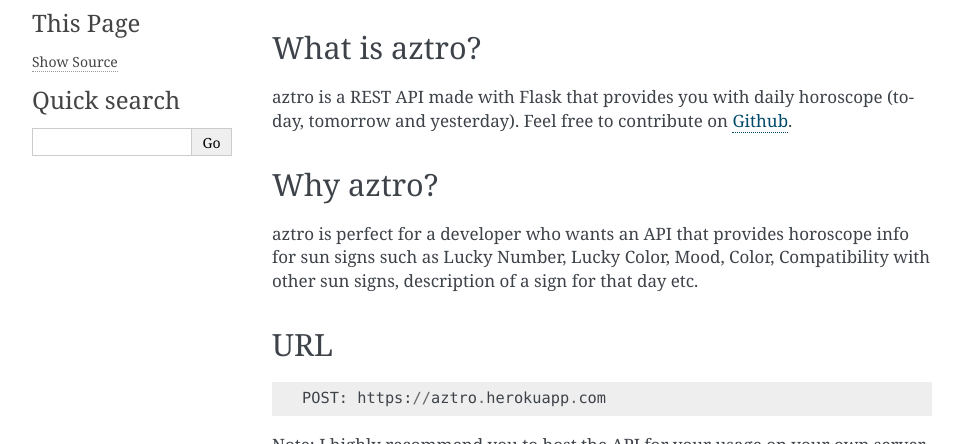
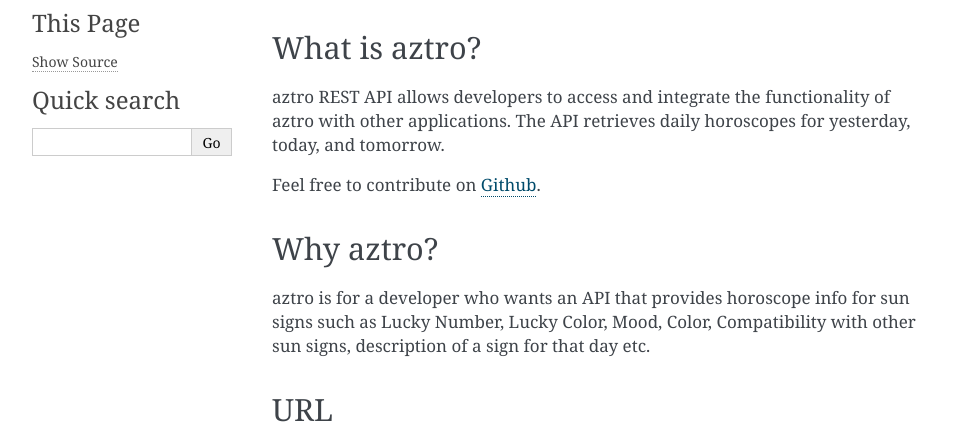
Before and after one commit to sameerkumar18/aztro, a Sphinx documentation site: the page built from docs/source/index.rst, in a window 1280 px wide and 900 px high, cut to the strip 456-900 px from the top of the window. Shown: the whole strip, without its empty margins (148-1111 px from the left). Built offline with Sphinx 7.4.7, drawn with Linux system fonts in a browser that asks for light colours.

Commit message:
Update index.rst

```diff
--- a/docs/source/index.rst
+++ b/docs/source/index.rst
@@ -11,7 +11,8 @@
 
 What is aztro?
 ==============
-aztro is a REST API made with Flask that provides you with daily horoscope (today, tomorrow and yesterday).
+aztro REST API allows developers to access and integrate the functionality of aztro with other applications. The API retrieves daily horoscopes for yesterday, today, and tomorrow.
+
 Feel free to contribute on `Github <http://github.com/sameerkumar18/aztro>`_.
 
 
@@ -19,7 +20,7 @@
 
 Why aztro?
 ==========
-aztro is perfect for a developer who wants an API that provides horoscope info for sun signs such as Lucky Number, Lucky Color, Mood, Color, Compatibility with other sun signs, description of a sign for that day etc.
+aztro is for a developer who wants an API that provides horoscope info for sun signs such as Lucky Number, Lucky Color, Mood, Color, Compatibility with other sun signs, description of a sign for that day etc.
 
 
 .. toctree::
```
